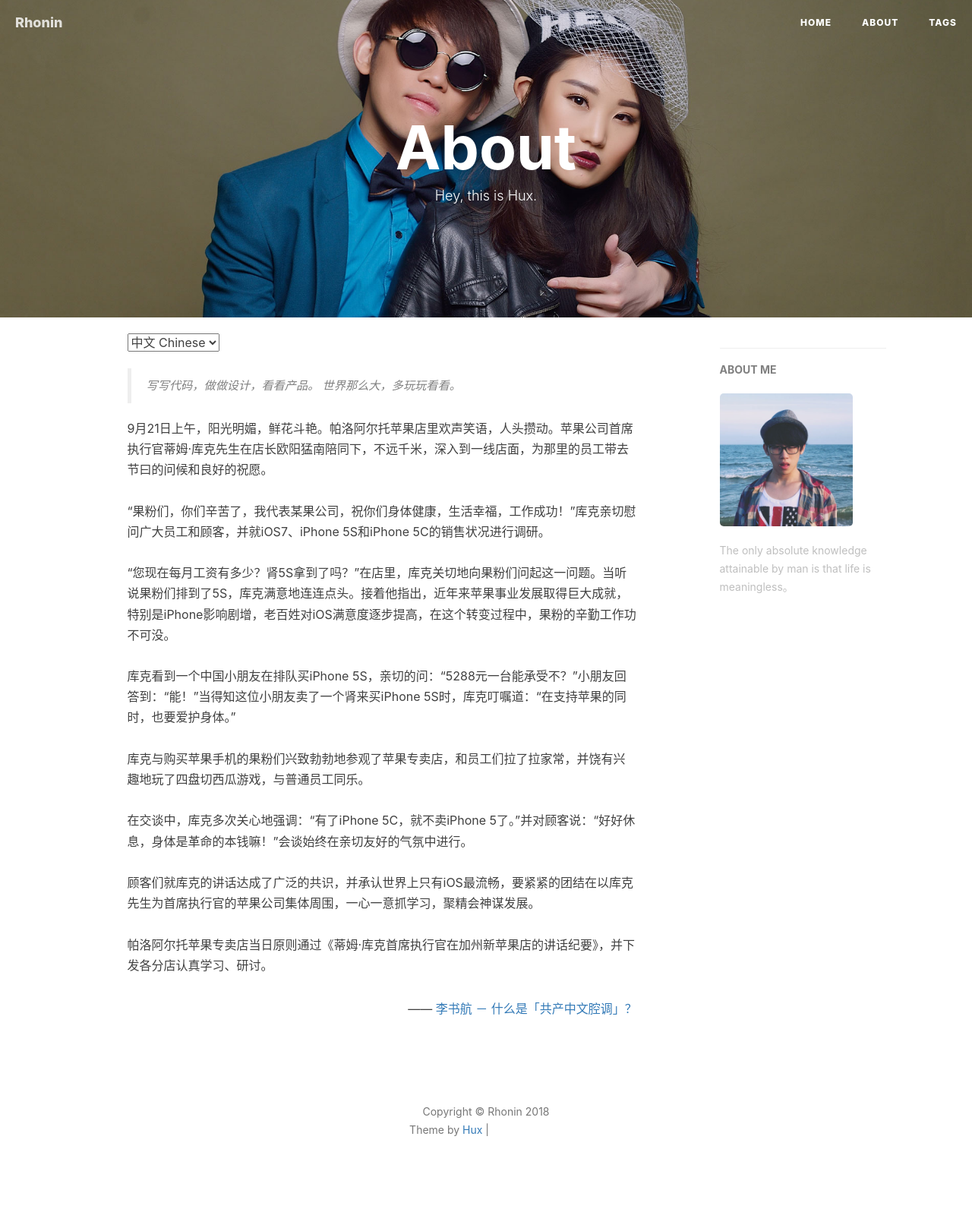
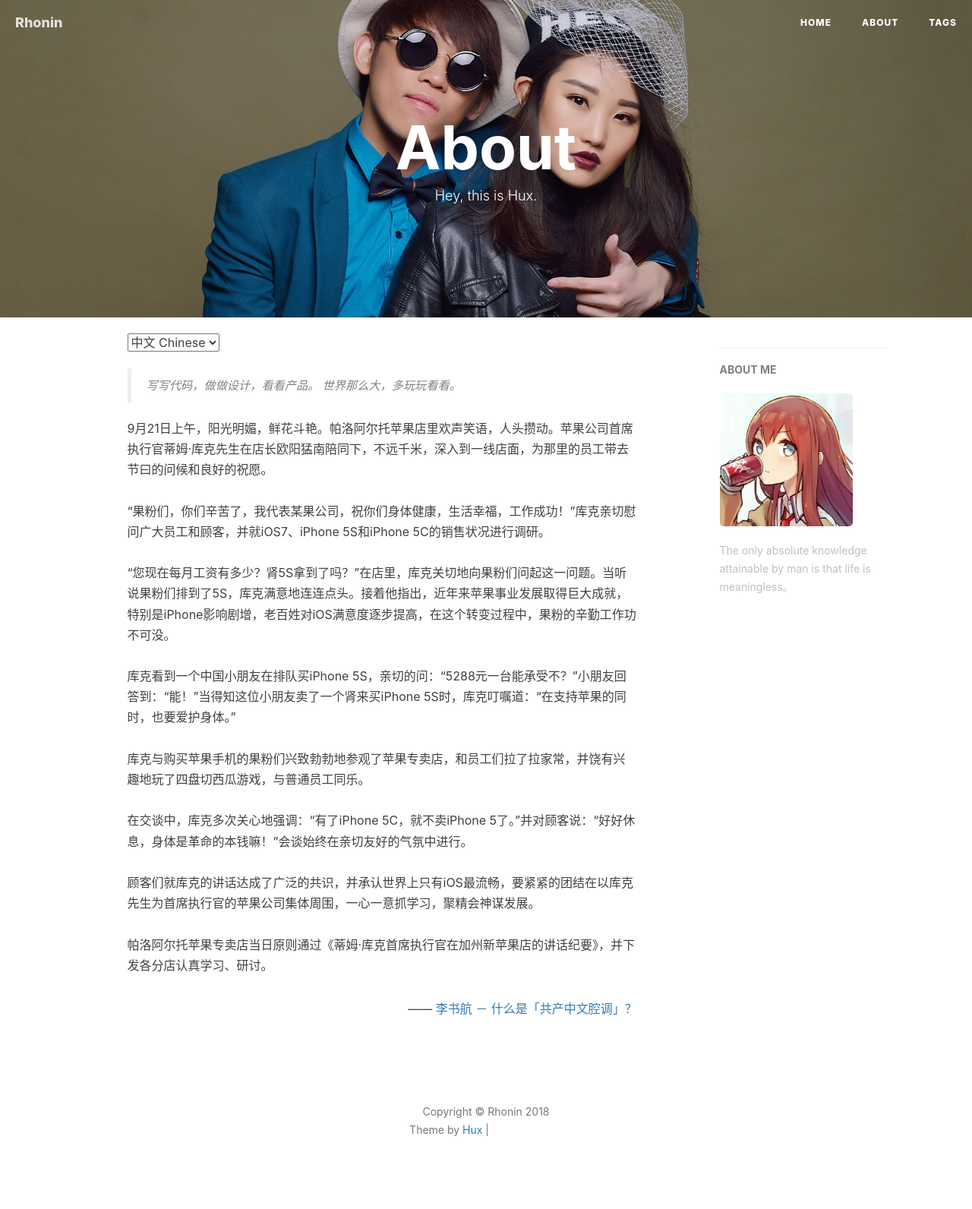
Before and after one commit to rhoninyoung/rhoninyoung.github.io, a Jekyll site: the page built from about.html, in a window 1280 px wide. Shown: the whole page at 76% size. Built offline with Jekyll 4.4.1, drawn with Linux system fonts in a browser that asks for light colours; nearby versions of some CDN libraries; comment, search, counter and statistics services are not loaded; grey boxes are pictures that could not be loaded.

Commit message:
Update _config.yml

```diff
--- a/_config.yml
+++ b/_config.yml
@@ -1,7 +1,7 @@
 # Site settings
 title      : Rhonin
 SEOTitle   : Rhonin的博客 | RhoninYoung's Blog
-header-img : img/home-bg.jpg
+header-img : img/header-img.jpg
 email      : rhoninyoung@gmail.com
 description: "痴人说梦"
 keyword    : "蛤"
@@ -71,7 +71,7 @@
 # Sidebar settings
 sidebar: true                           # whether or not using Sidebar.
 sidebar-about-description: "The only absolute knowledge attainable by man is that life is meaningless。"
-sidebar-avatar: /img/avatar-hux.jpg      # use absolute URL, seeing it's used in both `/` and `/about/`
+sidebar-avatar: /img/rhonin.jpg      # use absolute URL, seeing it's used in both `/` and `/about/`
 
 
 
```
